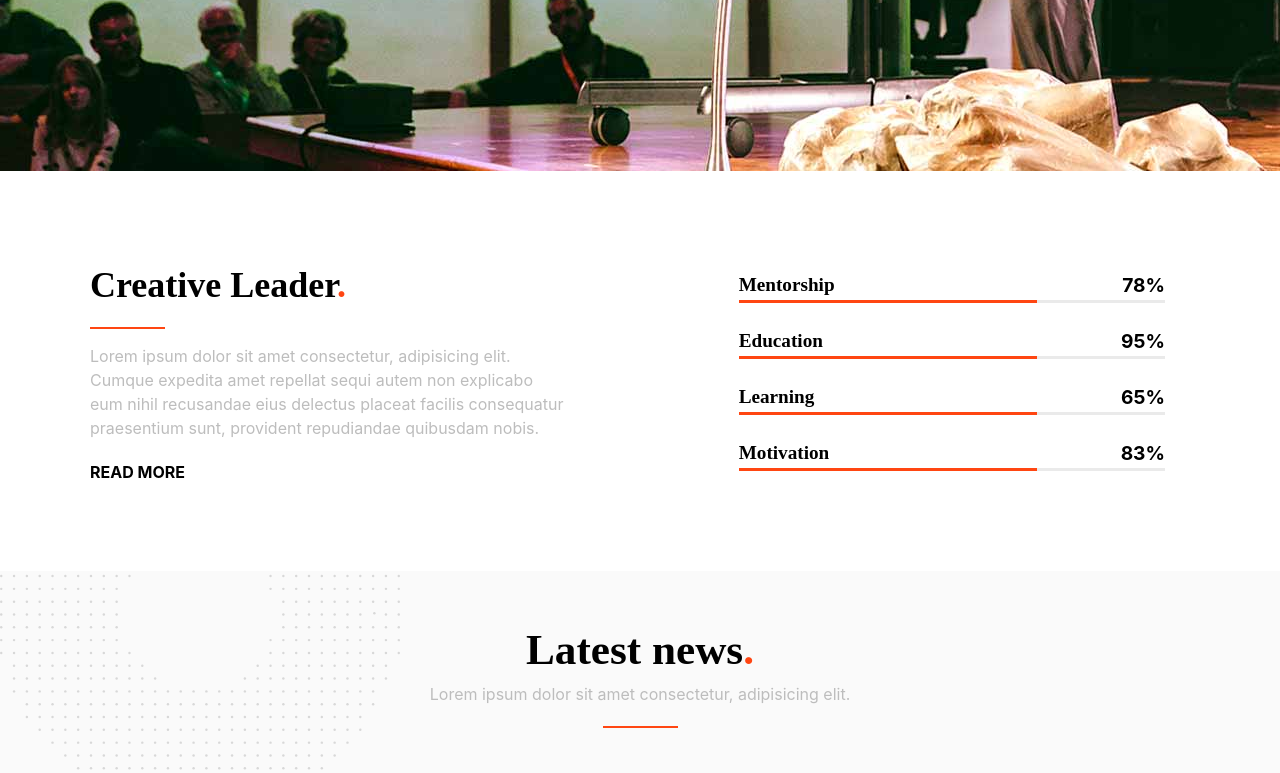
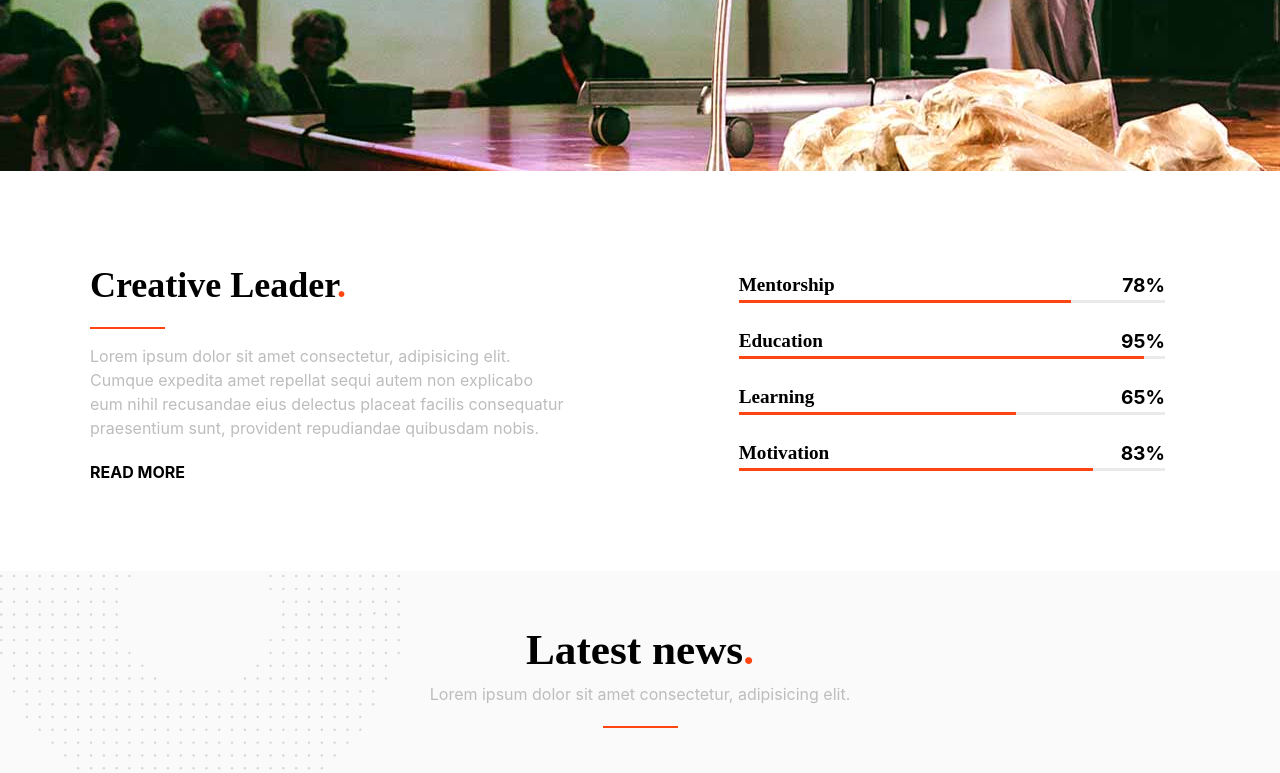
Before and after one commit to KevinZucca/proj-html-vuejs, a Vue app: page / in a window 1280 px wide. Shown: the part 2729-3502 px from the top of the page. Built offline with nearby package versions, Linux system fonts and the light colour scheme.

Commit message:
fix: bars filled animation

```diff
--- a/src/components/AppMain_components/AppMain_Section1.vue
+++ b/src/components/AppMain_components/AppMain_Section1.vue
@@ -40,7 +40,7 @@ export default {
         </div>
         <div id="our-mansions" class="container-centered">
             <div class="card" v-for="card in cards">
-                <div class="logo">
+                <div class="myLogo">
                     <img :src="card.logo" alt="logo">
                 </div>
                 <div class="small-title">
@@ -100,7 +100,7 @@ export default {
 
             width: calc(100% / 4);
 
-            .logo {
+            .myLogo {
                 width: 100%;
             }
 
--- a/src/components/AppMain_components/AppMain_Section4.vue
+++ b/src/components/AppMain_components/AppMain_Section4.vue
@@ -51,7 +51,7 @@ export default {
                         {{ percentage.number }}
                     </div>
                     <div class="bar">
-                        <div class="filled-bar">
+                        <div class="filled-bar" :style="{ width: percentage.number }">
                         </div>
                     </div>
                 </div>
@@ -132,7 +132,15 @@ export default {
                         .filled-bar {
                             height: 100%;
                             background-color: #ff4612;
-                            width: 70%;
+
+                            animation: fill 2s;
+
+                            @keyframes fill {
+                                from {
+                                    width: 0%;
+                                } to {
+                                }
+                            }
                         }
                     }
                 }
```
Also changed, not shown: src/components/AppMain_components/AppMain_Section3.vue (+7 -5 lines).
